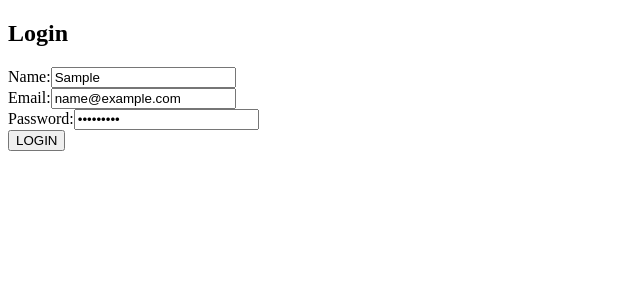
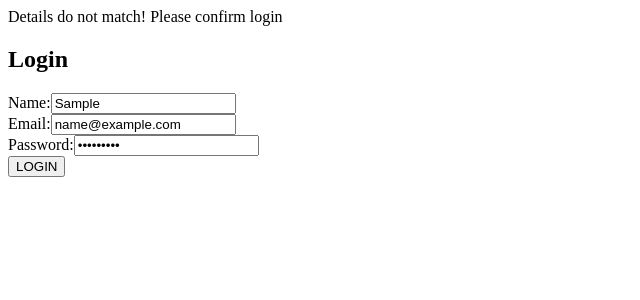
Before and after one commit to CodingClauds/React-Login, a React (Create React App) app: page / in a window 1280 px wide. Both pictures are taken after typing "Sample", "name@example.com", "Sample123" into the empty fields and a click on the input "LOGIN". Shown: the top 300 px of the page, without its empty margins (0-640 px from the left). Built offline with nearby package versions, Linux system fonts and the light colour scheme.

Commit message:
Logic for error handling has been mocked up

```diff
--- a/src/App.js
+++ b/src/App.js
@@ -23,7 +23,8 @@ function App() {
         email: details.email,
       });
     } else {
-      console.log("Details do not match! Please confirm information");
+      setError("Details do not match! Please confirm login");
+      console.log("Whommpwhompppwhompp");
     }
   };
 
--- a/src/components/Login/LoginForm.js
+++ b/src/components/Login/LoginForm.js
@@ -13,6 +13,7 @@ function LoginForm({ Login, error }) {
   return (
     <>
       <form onSubmit={submitHandler}>
+        {error !== "" ? <div className="error">{error}</div> : ""}
         {/* form-container */}
         <div className="form-inner">
           <h2>Login</h2>
```
